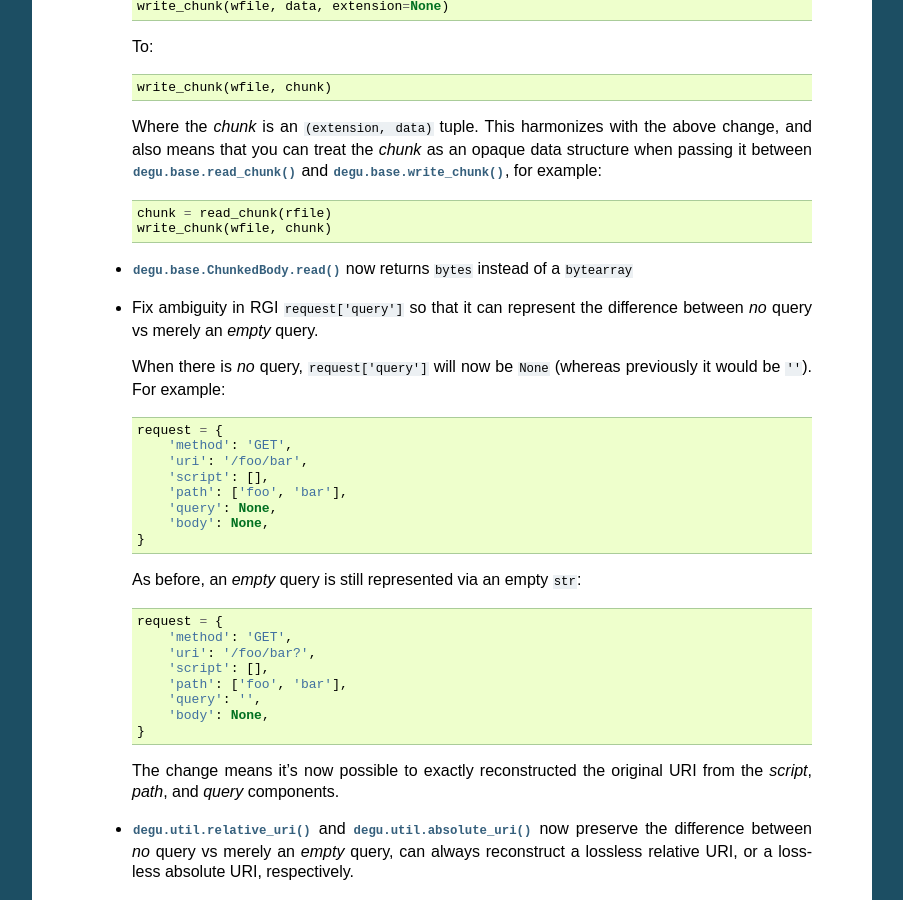
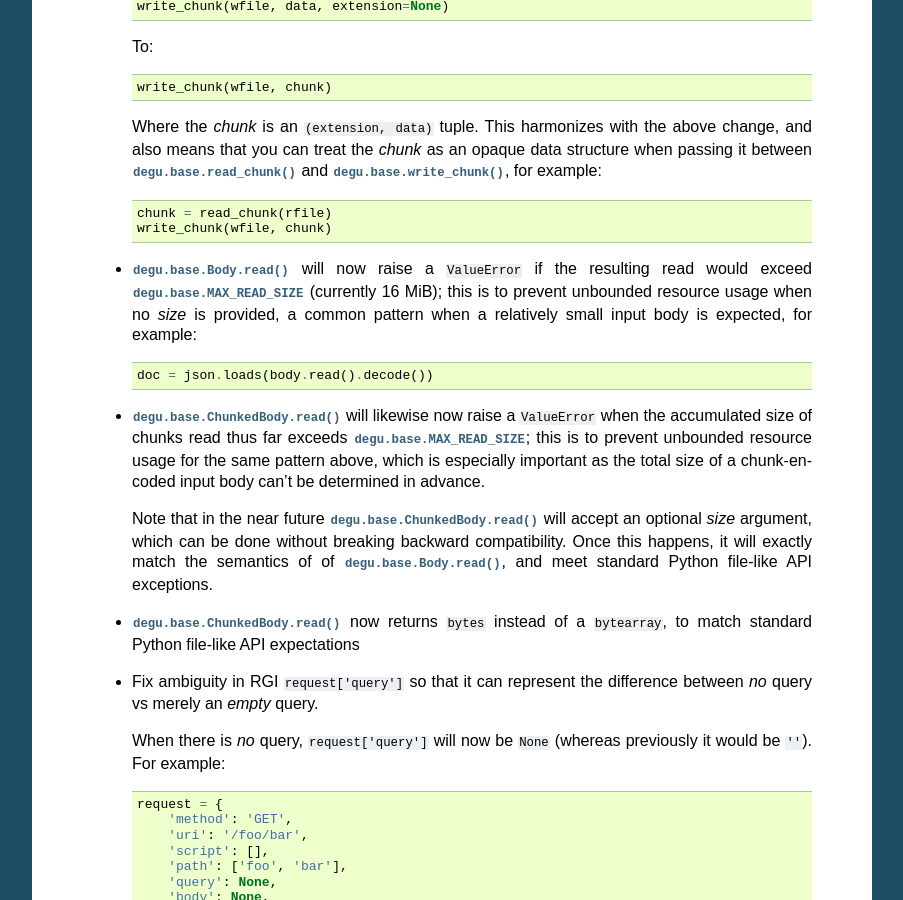
Before and after one commit to json420/degu, a Sphinx documentation site: the page built from doc/changelog.rst, in a window 1280 px wide and 900 px high, scrolled down 674 px. Shown: the whole window, without its empty margins (198-1101 px from the left). Built offline with Sphinx 7.4.7, drawn with Linux system fonts in a browser that asks for light colours.

Commit message:
Add changelog.rst entries about Body.read(), ChunkedBody.read() max read size limits

```diff
--- a/doc/changelog.rst
+++ b/doc/changelog.rst
@@ -49,8 +49,28 @@ Breaking API changes:
             chunk = read_chunk(rfile)
             write_chunk(wfile, chunk)
 
+    *   :meth:`degu.base.Body.read()` will now raise a ``ValueError`` if the
+        resulting read would exceed :attr:`degu.base.MAX_READ_SIZE` (currently
+        16 MiB); this is to prevent unbounded resource usage when no *size* is
+        provided, a common pattern when a relatively small input body is
+        expected, for example::
+
+            doc = json.loads(body.read().decode())
+
+    *   :meth:`degu.base.ChunkedBody.read()` will likewise now raise a
+        ``ValueError`` when the accumulated size of chunks read thus far exceeds
+        :attr:`degu.base.MAX_READ_SIZE`; this is to prevent unbounded resource
+        usage for the same pattern above, which is especially important as the
+        total size of a chunk-encoded input body can't be determined in advance.
+
+        Note that in the near future :meth:`degu.base.ChunkedBody.read()` will
+        accept an optional *size* argument, which can be done without breaking
+        backward compatibility.  Once this happens, it will exactly match the
+        semantics of of :meth:`degu.base.Body.read()`, and meet standard Python
+        file-like API exceptions.
+
     *   :meth:`degu.base.ChunkedBody.read()` now returns ``bytes`` instead of
-        a ``bytearray``
+        a ``bytearray``, to match standard Python file-like API expectations
 
     *   Fix ambiguity in RGI ``request['query']`` so that it can represent the
         difference between *no* query vs merely an *empty* query.
```
Also changed, not shown: 1 other file.
